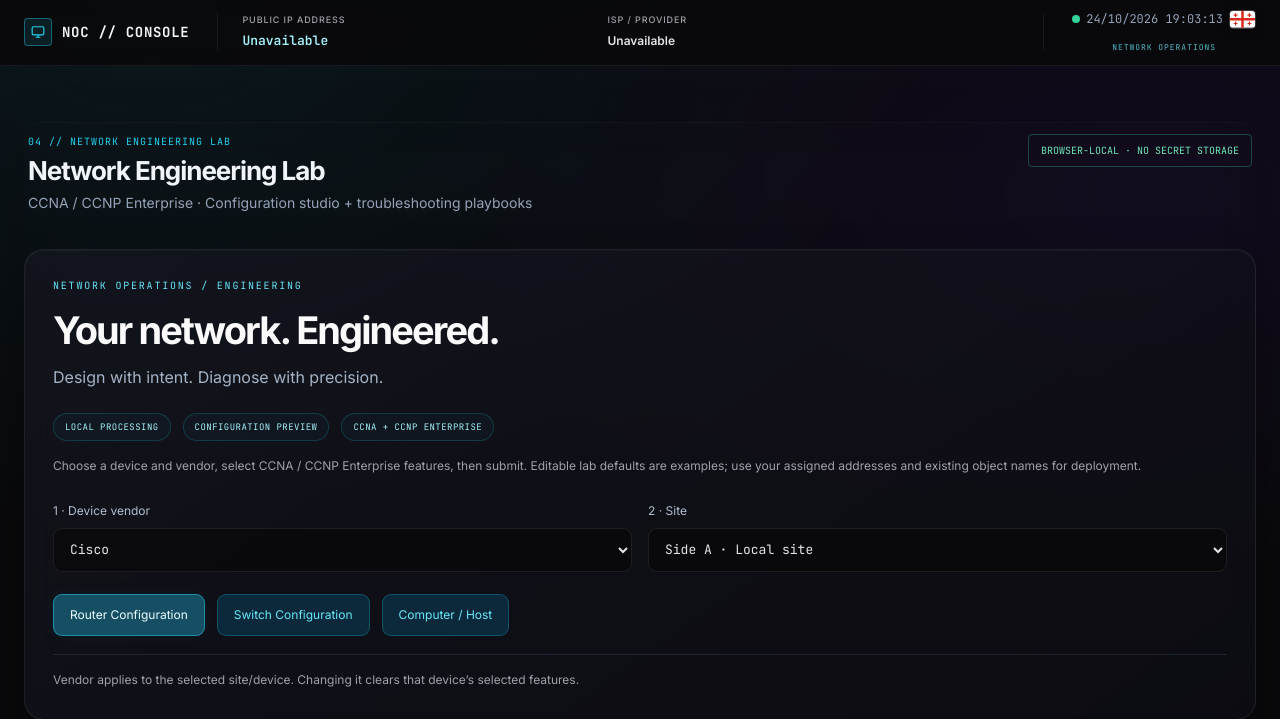
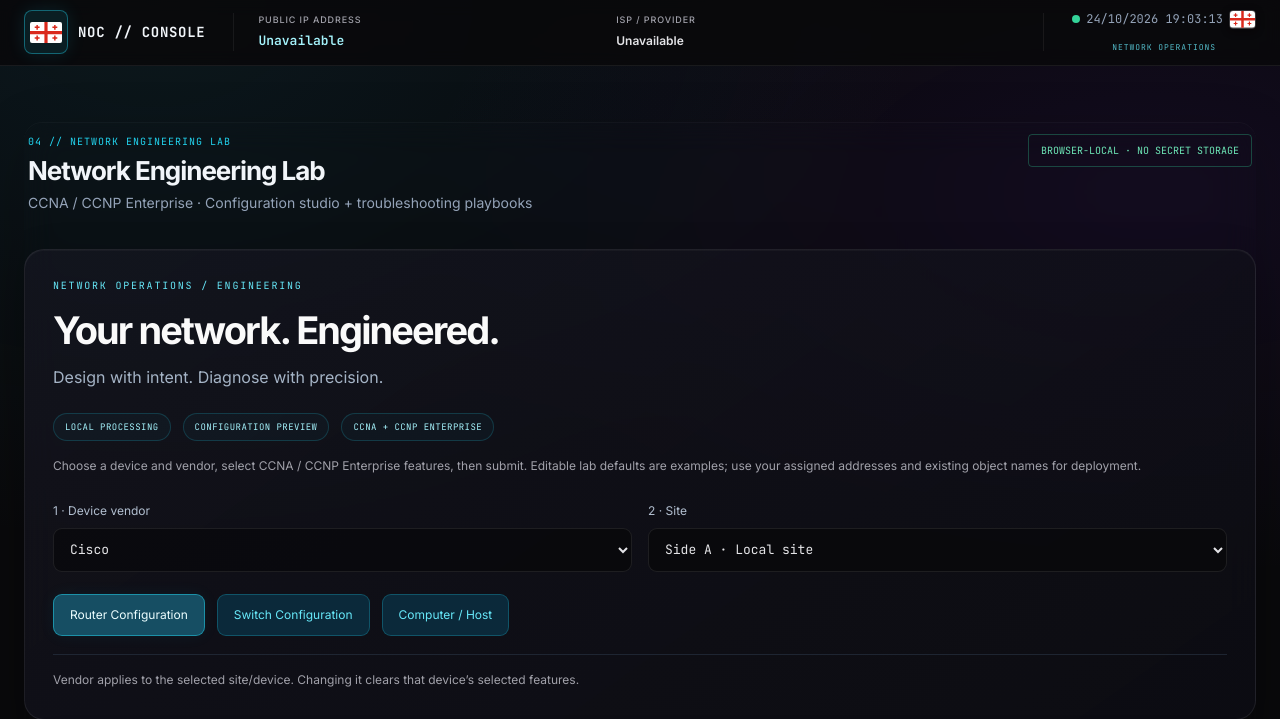
Before and after one commit to giorgikukulava12345-bit/sysadmin-dashboard, a Flask app: page / in a window 1280 px wide. Shown: the top 719 px of the page. Run offline with Flask 3, Linux system fonts and the light colour scheme; some libraries are stand-ins or nearby versions.

Commit message:
Replace header monitor with enlarged Georgian flag logo

```diff
--- a/templates/index.html
+++ b/templates/index.html
@@ -85,10 +85,8 @@
 <header class="border-b border-base-border bg-base-900/90 backdrop-blur sticky top-0 z-40">
   <div class="noc-nav-shell max-w-7xl mx-auto px-4 sm:px-6 py-2.5">
     <div class="flex items-center gap-2.5">
-      <div class="w-7 h-7 rounded bg-cyan-glow/10 border border-cyan-glow/40 flex items-center justify-center shrink-0">
-        <svg xmlns="http://www.w3.org/2000/svg" class="w-3.5 h-3.5 text-cyan-glow" viewBox="0 0 24 24" fill="none" stroke="currentColor" stroke-width="2">
-          <rect x="2" y="3" width="20" height="14" rx="2"/><path d="M8 21h8M12 17v4"/>
-        </svg>
+      <div class="w-11 h-11 rounded-lg bg-cyan-glow/10 border border-cyan-glow/40 shadow-[0_0_18px_rgba(34,211,238,0.12)] flex items-center justify-center shrink-0">
+        <svg viewBox="0 0 30 20" xmlns="http://www.w3.org/2000/svg" role="img" aria-label="Georgian flag logo" class="w-8 h-auto rounded-sm"><rect width="30" height="20" fill="#fff"/><path d="M13.5 0h3v20h-3zM0 8.5h30v3H0z" fill="#da291c"/><g fill="#da291c"><path d="M6 2.7h1.4v1.6H9v1.4H7.4v1.6H6V5.7H4.4V4.3H6z"/><path d="M22.6 2.7H24v1.6h1.6v1.4H24v1.6h-1.4V5.7H21V4.3h1.6zM6 12.7h1.4v1.6H9v1.4H7.4v1.6H6v-1.6H4.4v-1.4H6zM22.6 12.7H24v1.6h1.6v1.4H24v1.6h-1.4v-1.6H21v-1.4h1.6z"/></g></svg>
       </div>
       <div>
         <h1 class="font-mono text-xs sm:text-sm font-bold text-slate-100 tracking-wider">NOC // CONSOLE</h1>
```
